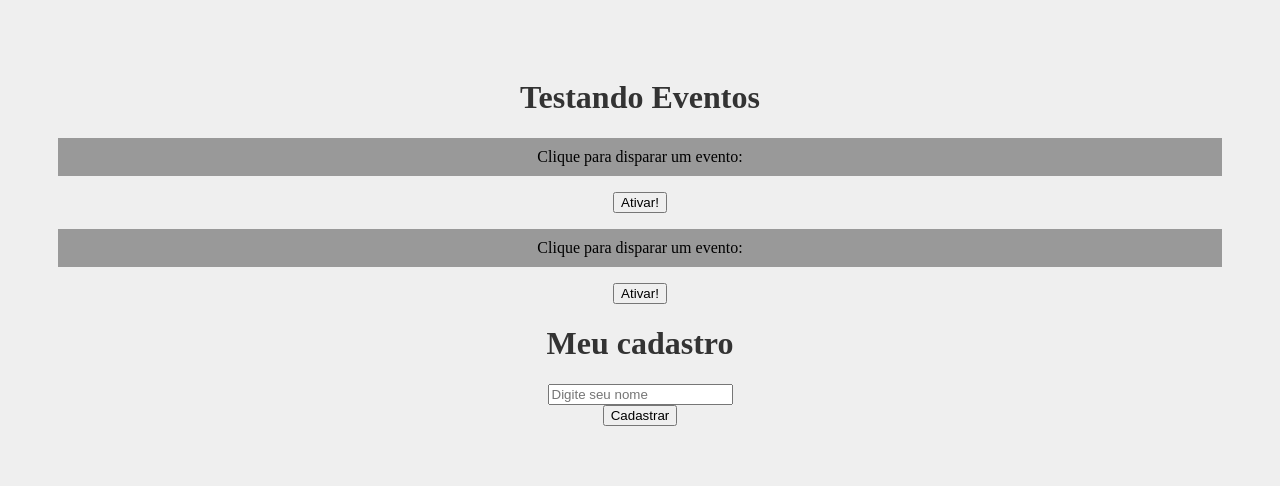
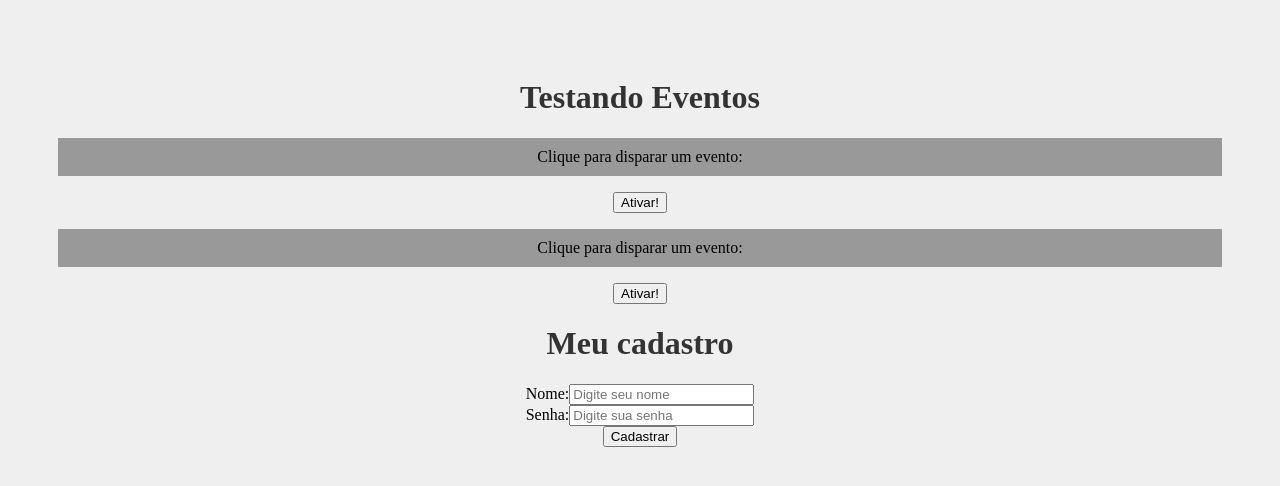
Before and after one commit to adryancsmendes/aprendendo-react, a React (Create React App) app: page / in a window 1280 px wide. Shown: the top 486 px of the page. Built offline with nearby package versions, Linux system fonts and the light colour scheme.

Commit message:
aprendendo useState

```diff
--- a/src/components/Form.js
+++ b/src/components/Form.js
@@ -1,16 +1,27 @@
+import { useState } from 'react'
+
 function Form() {
 
     function cadastrarUsuario(e) {
         e.preventDefault();
+        console.log(name)
+
         console.log("Usuário cadastrado");
     }
+
+    const [name, setName] = useState();
 
     return (
         <div>
             <h1>Meu cadastro</h1>
             <form onSubmit={cadastrarUsuario}>
                 <div>
-                    <input type="text" placeholder="Digite seu nome"/>
+                    <label htmlFor="name">Nome:</label>
+                    <input type="text" id="name" name="name" placeholder="Digite seu nome" onChange={(e) => setName(e.target.value)}/>
+                </div>
+                <div>
+                    <label htmlFor="password">Senha:</label>
+                    <input type="password" id="password" name="password" placeholder="Digite sua senha"/>
                 </div>
                 <div>
                     <input type="submit" value="Cadastrar"/>
```
